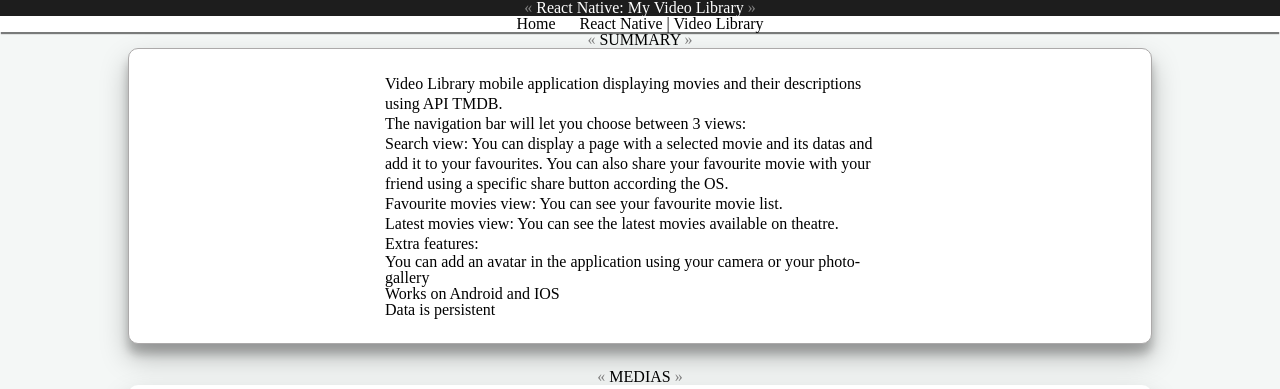
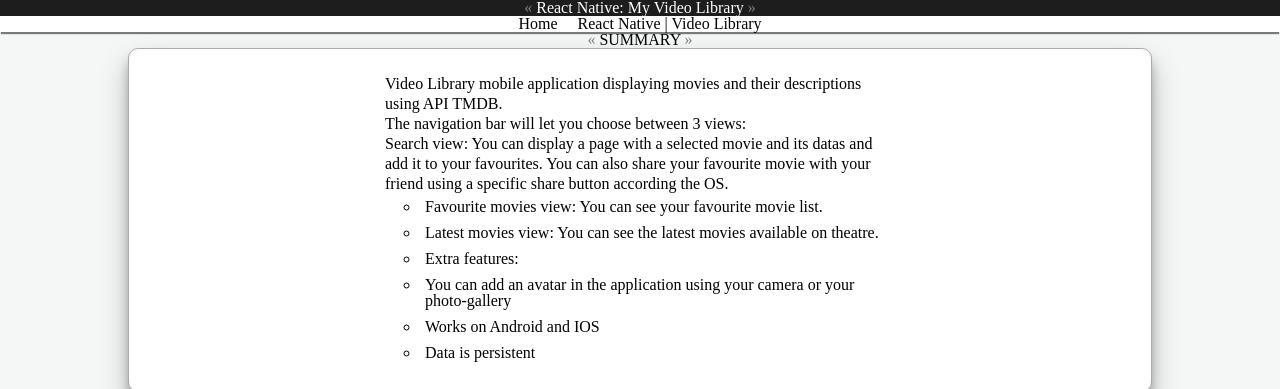
Before and after one commit to Raigyo/summary-portfolio, a website built with Parcel: page src/projects/react-native/react-native-video-library.html in a window 1280 px wide. Shown: the top 389 px of the page. Built offline with nearby package versions, Linux system fonts and the light colour scheme.

Commit message:
update ul li

```diff
--- a/src/css/style-project.scss
+++ b/src/css/style-project.scss
@@ -52,6 +52,11 @@ nav {
         font-weight: bold;
       }
     }
+  }
+
+  //Safari accessibility
+  ul li::before {
+    content: "\200B";
   }
 }
 
@@ -223,6 +228,15 @@ p {
   p {
     line-height: 20px;
   }
+
+  ul{
+    list-style-type: circle;
+  }
+
+  li {
+    padding: 5px;
+    margin-left: 35px;
+  }
 }
 
 
--- a/src/css/style.scss
+++ b/src/css/style.scss
@@ -46,6 +46,11 @@ nav {
         font-weight: bold;
       }
     }
+  }
+
+  //Safari accessibility
+  ul li::before {
+    content: "\200B";
   }
 
   .selected {
@@ -186,6 +191,15 @@ p {
   p {
     line-height: 20px;
   }
+
+  ul{
+    list-style-type: circle;
+  }
+
+  li {
+    padding: 5px;
+    margin-left: 35px;
+  }
 }
 
 #logo {
--- a/src/projects/react-native/react-native-video-library.html
+++ b/src/projects/react-native/react-native-video-library.html
@@ -87,9 +87,11 @@
             and add it to your favourites. You can also share your favourite movie with
             your friend using a specific share button according the OS.
           </p>
-          <p>Favourite movies view: You can see your favourite movie list.</p>
-          <p>Latest movies view: You can see the latest movies available on theatre.</p>
-          <p>Extra features:</p>
+          <ul>
+            <li>Favourite movies view: You can see your favourite movie list.</li>
+            <li>Latest movies view: You can see the latest movies available on theatre.</li>
+            <li>Extra features:</li>
+          </ul>
           <ul>
             <li>You can add an avatar in the application using your camera or your photo-gallery</li>
             <li>Works on Android and IOS</li>
```
